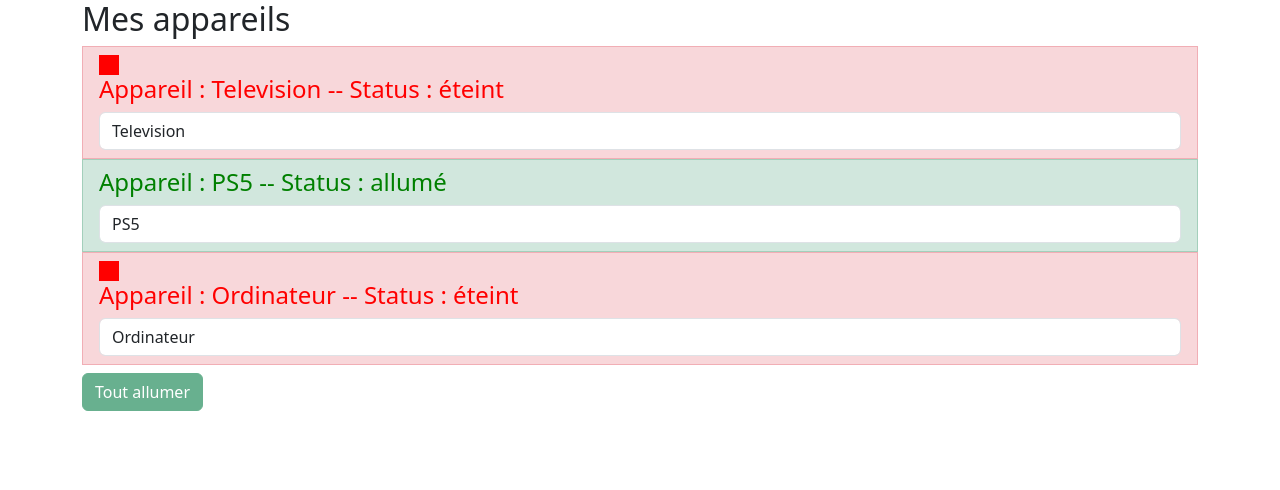
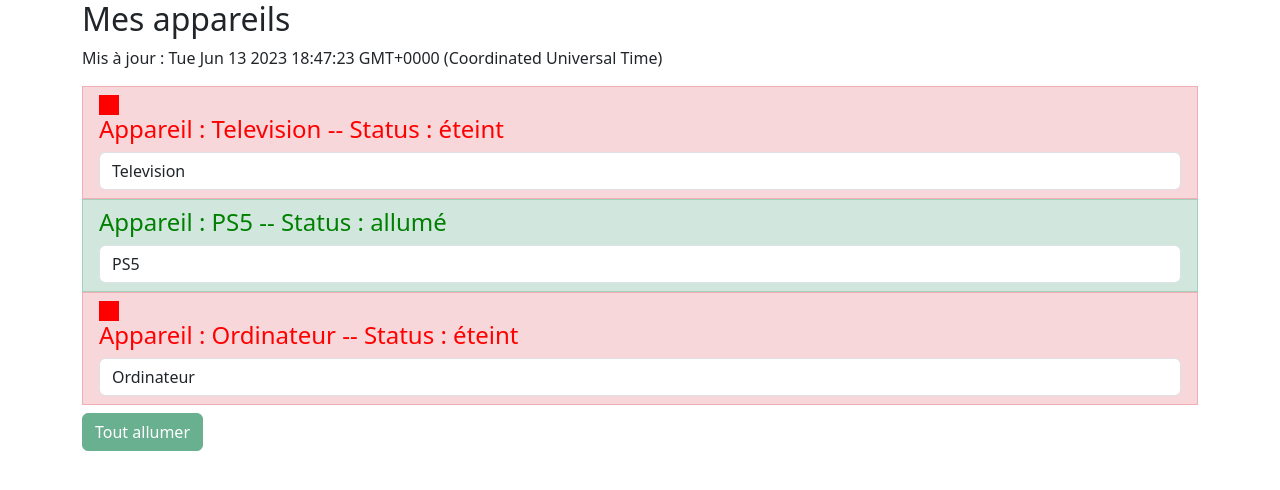
Before and after one commit to Kobe19/LearningAnguglar, an Angular app: page / in a window 1280 px wide. Shown: the top 490 px of the page. Built offline with nearby package versions, Linux system fonts and the light colour scheme.

Commit message:
Pipe & Promise to display values

```diff
--- a/src/app/app.component.html
+++ b/src/app/app.component.html
@@ -2,6 +2,14 @@
   <div class="row">
     <div class="col-xs-12">
       <h2>Mes appareils</h2>
+
+      <p> Mis à jour : {{ lastUpdate | async }}</p>
+
+      <!--
+         - Pipe Date
+        <p> Mis à jour : {{ lastUpdate  | date: 'medium' | uppercase }}</p>
+      -->
+
       <ul class="list-group">
         <app-appareil
           *ngFor="let app of appareils"
```
